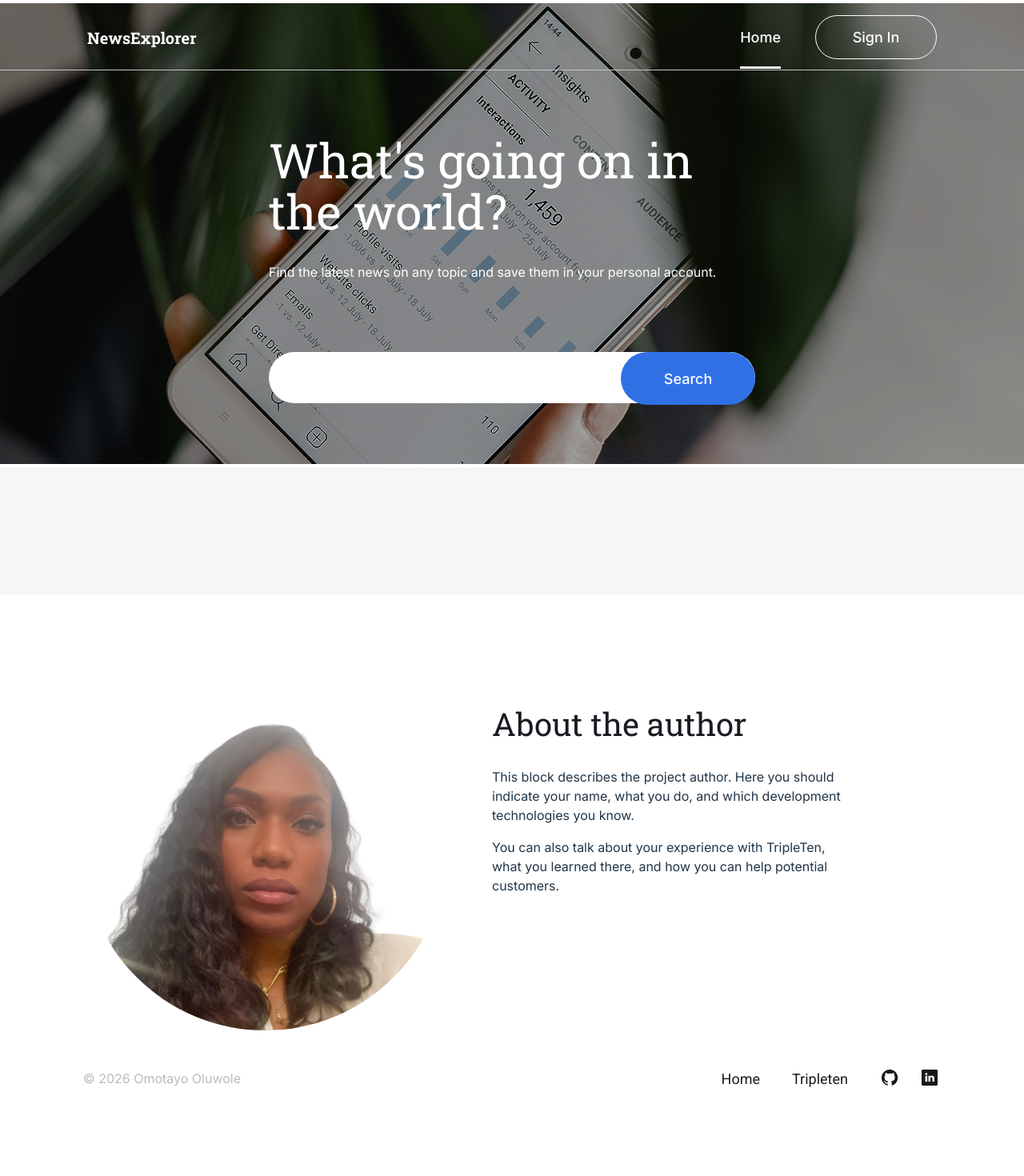
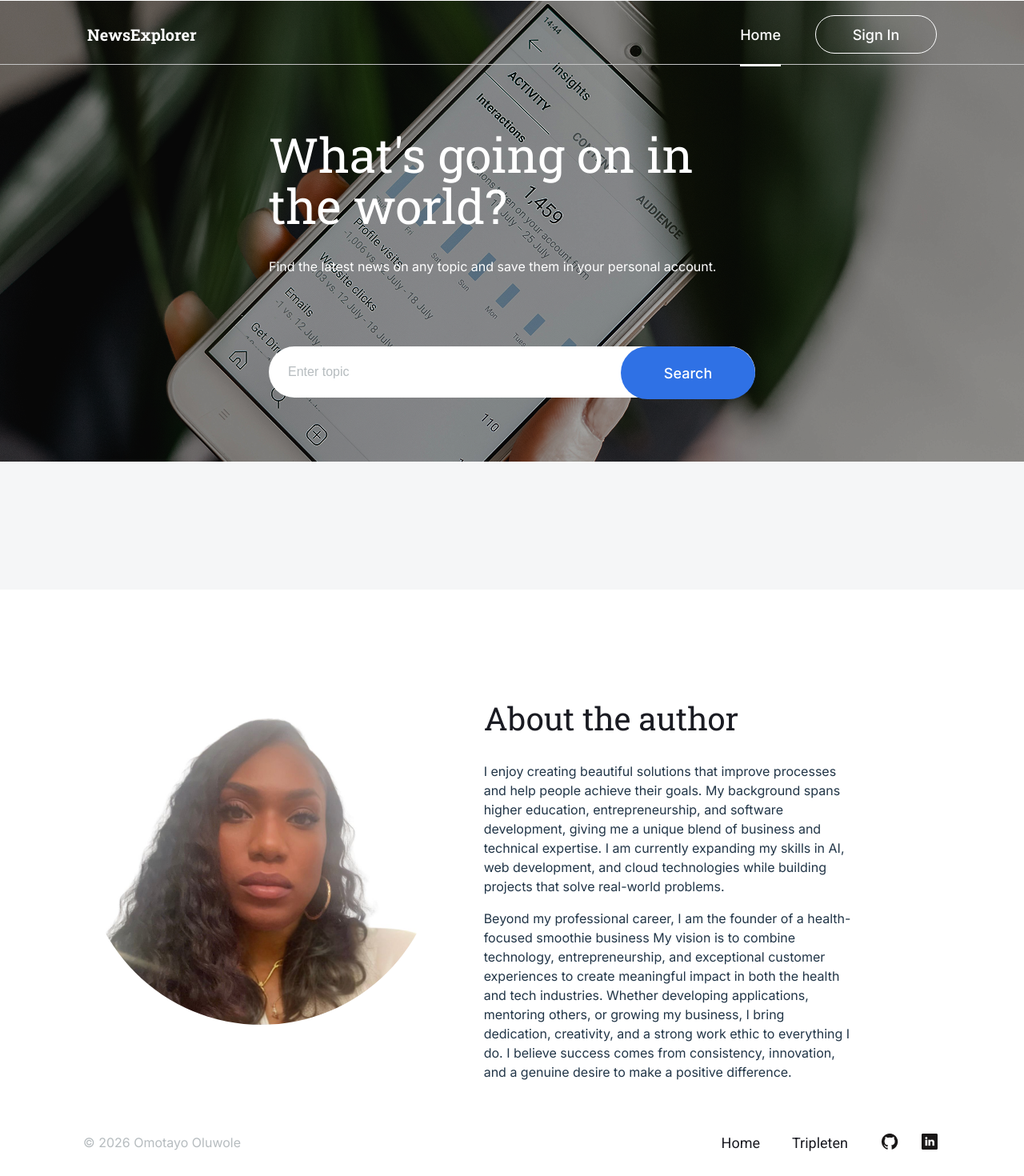
Before and after one commit to OmoBarbie/news-explorer-frontend, a React (Vite) app: page / in a window 1280 px wide. Shown: the top 1470 px of the page at 80% size. Before the commit the page ends 1402 px from the top, so only its background shows below. Built offline with nearby package versions, Linux system fonts and the light colour scheme.

Commit message:
made edits to sign out button for when it is clicked on, initialized logged in as true, modified the navigation buttons in the header and saved news component, created appropriate placeholder, and fixed css

```diff
--- a/src/components/About/About.jsx
+++ b/src/components/About/About.jsx
@@ -8,12 +8,22 @@ const About = () => {
       <div className="about__content">
         <h2 className="about__title">About the author</h2>
         <p className="about__description">
-          This block describes the project author. Here you should indicate your
-          name, what you do, and which development technologies you know.
-        </p>
-        <p className="about__description">
-          You can also talk about your experience with TripleTen, what you
-          learned there, and how you can help potential customers.
+          I enjoy creating beautiful solutions that improve processes and help
+          people achieve their goals. My background spans higher education,
+          entrepreneurship, and software development, giving me a unique blend
+          of business and technical expertise. I am currently expanding my
+          skills in AI, web development, and cloud technologies while building
+          projects that solve real-world problems.
+          <p className="about__description">
+            Beyond my professional career, I am the founder of a health-focused
+            smoothie business My vision is to combine technology,
+            entrepreneurship, and exceptional customer experiences to create
+            meaningful impact in both the health and tech industries. Whether
+            developing applications, mentoring others, or growing my business, I
+            bring dedication, creativity, and a strong work ethic to everything
+            I do. I believe success comes from consistency, innovation, and a
+            genuine desire to make a positive difference.
+          </p>
         </p>
       </div>
     </section>
--- a/src/components/Header/Header.css
+++ b/src/components/Header/Header.css
@@ -38,6 +38,9 @@
 }
 
 .navigation__button {
+  justify-content: center;
+  align-items: center;
+  display: flex;
   background: none;
   border: none;
   cursor: pointer;
@@ -48,6 +51,30 @@
   border: 1px solid #ffffff;
   width: 152px;
   border-radius: 100px;
+  gap: 15px;
+  height: 48px;
+  box-sizing: border-box;
+}
+
+.navigation__button-logout-icon {
+  width: 24px;
+  height: 24px;
+}
+
+.navigation__button-text {
+  font-family: "Roboto" Sans-serif;
+  font-weight: 500;
+  font-size: 18px;
+  color: #ffffff;
+}
+
+.navigation__button-text_color-black {
+  color: #1a1b22;
+}
+
+.navigation__button-saved-news {
+  color: #1a1b22;
+  border-color: #1a1b22;
 }
 
 .navigation__link {
--- a/src/components/Header/Header.jsx
+++ b/src/components/Header/Header.jsx
@@ -3,7 +3,7 @@ import "./Header.css";
 import MobileMenu from "../MobileMenu/MobileMenu.jsx";
 import { useState } from "react";
 import SearchForm from "../SearchForm/SearchForm";
-// import logoPath from "../../images/logo.svg";
+import whiteLogOutIcon from "../../images/white-logout-icon.svg";
 
 const Header = ({
   handleLoginClick,
@@ -52,7 +52,12 @@ const Header = ({
                   </li>
                   <li>
                     <button onClick={onSignOut} className="navigation__button">
-                      Sign Out
+                      <p className="navigation__button-text">User</p>
+                      <img
+                        className="navigation__button-logout-icon"
+                        src={whiteLogOutIcon}
+                        alt="Log out"
+                      />
                     </button>
                   </li>
                 </>
--- a/src/components/SavedNewsHeader/SavedNewsHeader.css
+++ b/src/components/SavedNewsHeader/SavedNewsHeader.css
@@ -52,7 +52,6 @@
 
 .navigation__button_location_saved-news {
   background: none;
-
   cursor: pointer;
   margin: 0;
   padding: 16px 8px;
--- a/src/components/SavedNewsHeader/SavedNewsHeader.jsx
+++ b/src/components/SavedNewsHeader/SavedNewsHeader.jsx
@@ -1,6 +1,6 @@
 import { Link } from "react-router-dom";
 import "./SavedNewsHeader.css";
-// import logoPath from "../../images/logo.svg";
+import whiteLogOutIcon from "../../images/logout-icon.svg";
 
 const SavedNewsHeader = ({
   handleLoginClick,
@@ -45,11 +45,24 @@ const SavedNewsHeader = ({
                   </Link>
                 </li>
                 <li>
-                  <button
+                  {/* <button
                     onClick={onSignOut}
                     className="navigation__button_location_saved-news"
                   >
                     Sign Out
+                  </button> */}
+                  <button
+                    onClick={onSignOut}
+                    className="navigation__button navigation__button-saved-news "
+                  >
+                    <p className="navigation__button-text navigation__button-text_color-black">
+                      User
+                    </p>
+                    <img
+                      className="navigation__button-logout-icon"
+                      src={whiteLogOutIcon}
+                      alt="Log out"
+                    />
                   </button>
                 </li>
               </>
--- a/src/components/SearchForm/SearchForm.jsx
+++ b/src/components/SearchForm/SearchForm.jsx
@@ -20,6 +20,7 @@ function SearchForm({ searchQuery, onSearchChange, onSearchSubmit }) {
           onChange={(e) => onSearchChange(e.target.value)}
           type="text"
           className="search__input"
+          placeholder="Enter topic"
         />
         <button type="submit" className="search__button">
           Search
```
Also changed, not shown: src/images/logout-icon.svg (added), src/images/white-logout-icon.svg (added).
